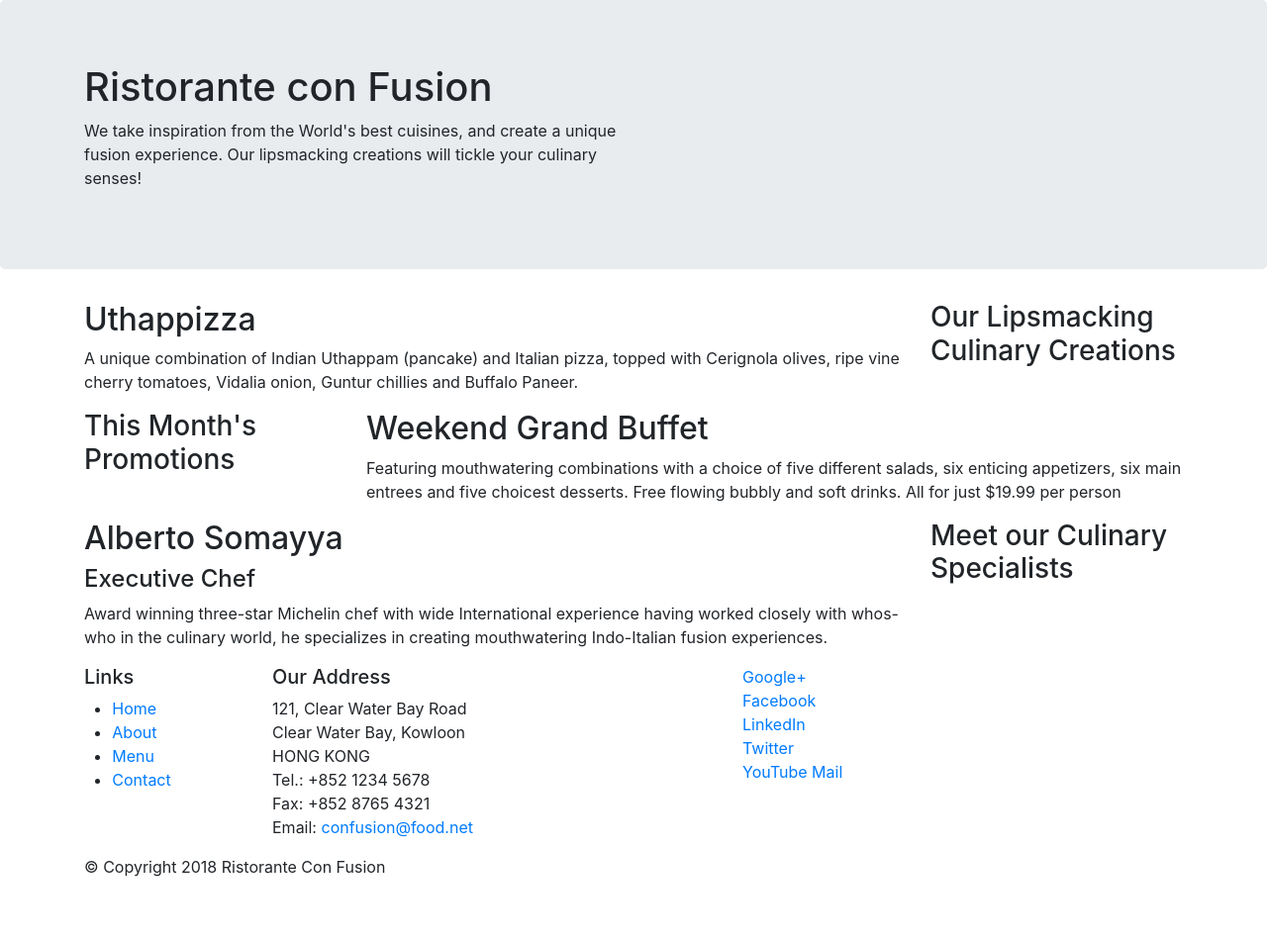
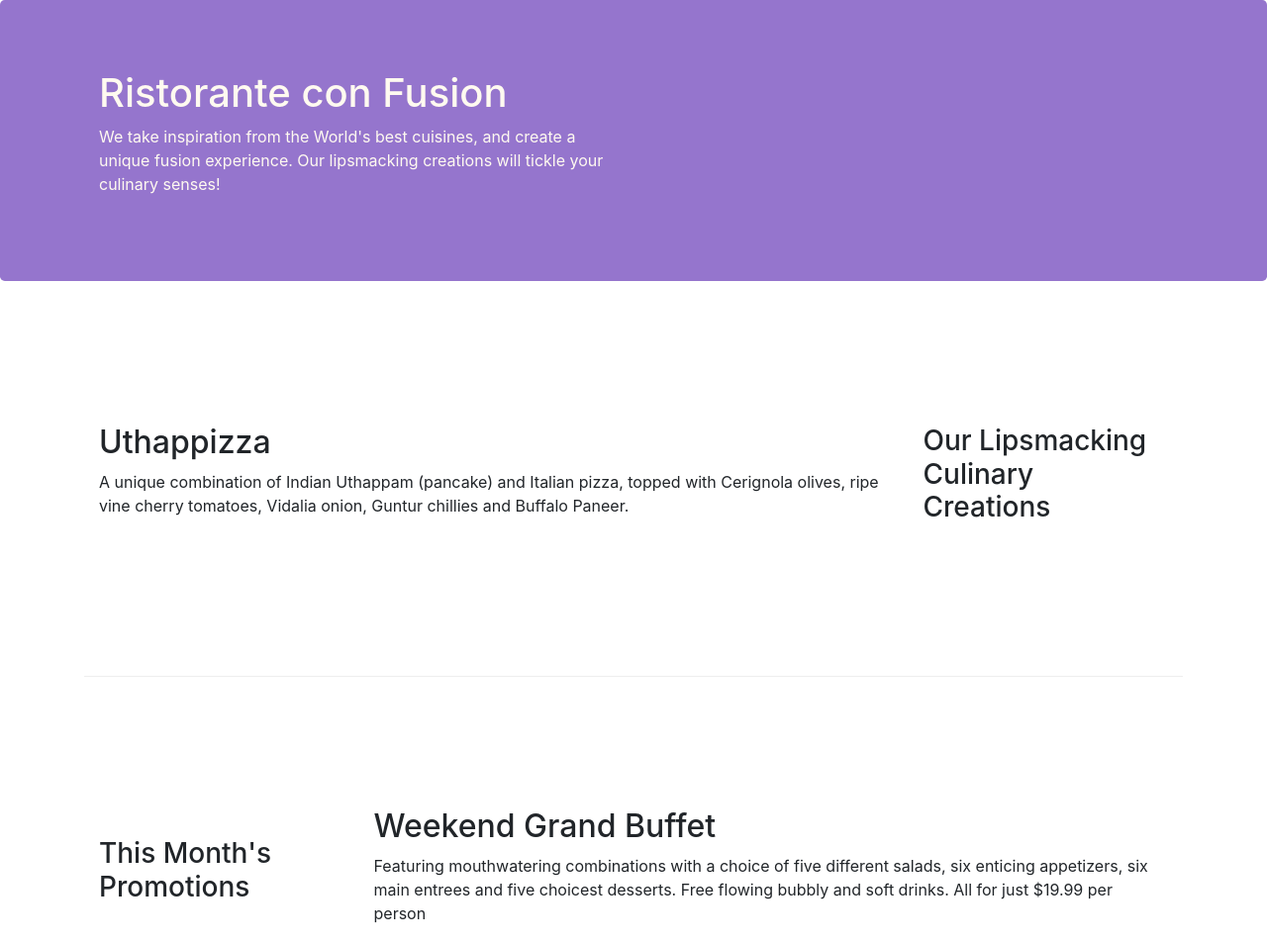
Before and after one commit to ktolembek/bootstrap4, a website: page index.html in a window 1280 px wide. Shown: the top 954 px of the page at 99% size. Before the commit the page ends 904 px from the top, so only its background shows below. Drawn offline with nearby package versions, Linux system fonts and the light colour scheme.

Commit message:
Bootstrap grid part 2

```diff
--- /dev/null
+++ b/css/styles.css
@@ -0,0 +1,30 @@
+.row-header{
+    margin:0px auto;
+    padding:0px;
+}
+
+.row-content {
+    margin:0px auto;
+    padding: 50px 0px 50px 0px;
+    border-bottom: 1px ridge;
+    min-height:400px;
+}
+
+.footer{
+    background-color: #D1C4E9;
+    margin:0px auto;
+    padding: 20px 0px 20px 0px;
+}
+
+.jumbotron {
+    padding:70px 30px 70px 30px;
+    margin:0px auto;
+    background: #9575CD ;
+    color:floralwhite;
+}
+
+address{
+    font-size:80%;
+    margin:0px;
+    color:#0f0f0f;
+}
--- a/index.html
+++ b/index.html
@@ -9,6 +9,7 @@
 
     <!-- Bootstrap CSS -->
     <link rel="stylesheet" href="node_modules/bootstrap/dist/css/bootstrap.min.css">
+    <link href="css/styles.css" rel="stylesheet">
     <title>Ristorante Con Fusion</title>
 </head>
 
@@ -16,7 +17,7 @@
 
     <header class="jumbotron">
         <div class="container">
-            <div class="row">
+            <div class="row row-header">
                 <div class="col-12 col-sm-6">
                     <h1>Ristorante con Fusion</h1>
                     <p>We take inspiration from the World's best cuisines, and create a unique fusion experience. Our lipsmacking creations will tickle your culinary senses!</p>
@@ -28,7 +29,7 @@
     </header>
 
     <div class="container">
-        <div class="row">
+        <div class="row row-content align-items-center">
             <div class="col-12 col-sm-4 order-sm-last col-md-3">
                 <h3>Our Lipsmacking Culinary Creations</h3>
             </div>
@@ -39,7 +40,7 @@
         </div>
 
 
-        <div class="row">
+        <div class="row row-content align-items-center">
             <div class="col-12 col-sm-4 col-md-3">
                 <h3>This Month's Promotions</h3>
             </div>
@@ -49,7 +50,7 @@
             </div>
         </div>
 
-        <div class="row">
+        <div class="row row-content align-items-center">
             <div class="col-12 col-sm-4 order-sm-last col-md-3">
                 <h3>Meet our Culinary Specialists</h3>
             </div>
@@ -61,12 +62,12 @@
         </div>
     </div>
 
-    <footer>
+    <footer class="footer">
         <div class="container">
             <div class="row">
                 <div class="col-4 col-sm-2">
                     <h5>Links</h5>
-                    <ul class="col-4 offset-1 col-sm-2">
+                    <ul class="col-4 offset-1 col-sm-2 list-unstyled">
                         <li><a href="#">Home</a></li>
                         <li><a href="#">About</a></li>
                         <li><a href="#">Menu</a></li>
@@ -84,8 +85,8 @@
 		              Email: <a href="mailto:confusion@food.net">confusion@food.net</a>
 		           </address>
                 </div>
-                <div>
-                    <div class="col-12 col-sm-4">
+                <div class="col-12 col-sm-4 align-self-center">
+                    <div class="text-center">
                         <a href="http://google.com/+">Google+</a>
                         <a href="http://www.facebook.com/profile.php?id=">Facebook</a>
                         <a href="http://www.linkedin.com/in/">LinkedIn</a>
@@ -95,7 +96,7 @@
                     </div>
                 </div>
            </div>
-           <div class="row">
+           <div class="row justify-content-center">
                 <div class="col-auto">
                     <p>© Copyright 2018 Ristorante Con Fusion</p>
                 </div>
```
